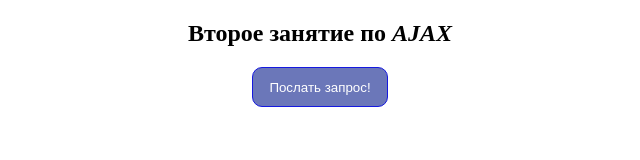
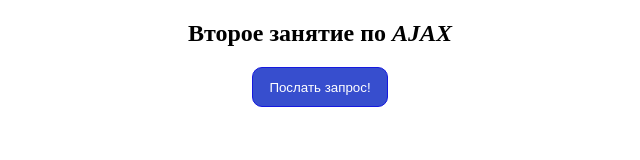
Before and after one commit to BolotovAlexander/testJs, a plain HTML site: page index.html in a window 1280 px wide. Shown: the whole page, without its empty margins (320-960 px from the left). Drawn offline with Linux system fonts and the light colour scheme.

Commit message:
test commit upload

```diff
--- a/shiny.css
+++ b/shiny.css
@@ -30,7 +30,9 @@ th{
         position: relative;
         border-radius:10px;
         border: 1px solid rgb(21, 25, 223);
-        background-color: #6b77b9;
+        background-color: #374ece;
         color: #fff;
         padding: 0 1rem;
 }
+
+/* */
```
